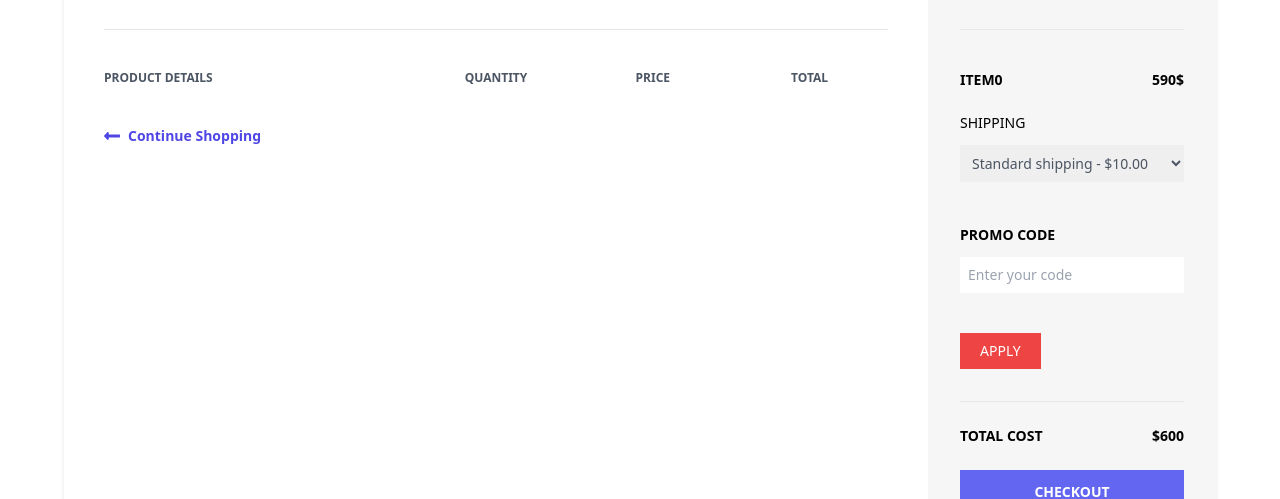
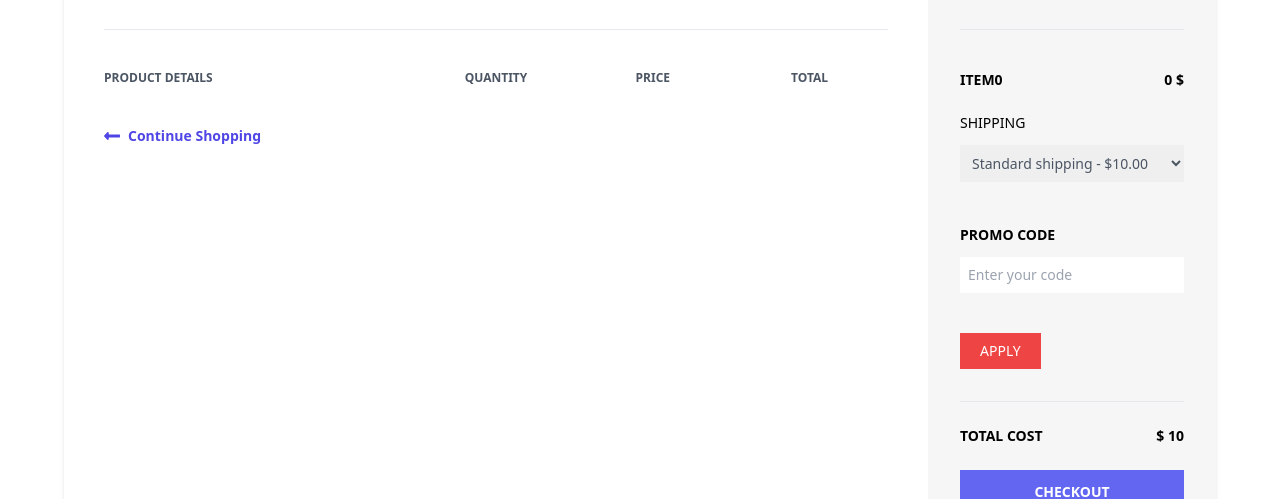
Before and after one commit to Indranil102/E-com, a React (Vite) app: page /cart in a window 1280 px wide. Shown: the part 205-704 px from the top of the page. Built offline with nearby package versions, Linux system fonts and the light colour scheme.

Commit message:
update cart

```diff
--- a/src/App.jsx
+++ b/src/App.jsx
@@ -56,6 +56,19 @@ function App() {
 
  }
 
+ //calculate total price
+
+ const getTotalPrice =() =>
+ {
+   const totalPrice= cart.reduce((total, cartReduceItem)=>{
+    return total +cartReduceItem.price* cartReduceItem.quantity;
+  },0)
+
+  return totalPrice;
+ }
+
+
+
 
   return (
     <>
@@ -64,7 +77,9 @@ function App() {
         <Navbar cart={cart}/>
         <Routes>
           <Route path="/"element={<Home/>}/>
-          <Route path="/cart" element= {<Cart cart={cart} handleDec={handleDec}  handleInc={handleInc} handleRemove={handleRemove} />}/>
+          <Route path="/cart" element= {<Cart cart={cart} handleDec={handleDec}  handleInc={handleInc} handleRemove={handleRemove}
+          getTotalPrice={getTotalPrice} />}/>
+
           <Route path="/allProduct" element= {<AllProduct AddToCart={AddToCart}/>}/>
           <Route path="/login" element= {<Login/>}/>
           <Route path="/signup" element= {<Signup/>}/>
--- a/src/pages/Cart/Cart.jsx
+++ b/src/pages/Cart/Cart.jsx
@@ -1,6 +1,17 @@
+import { useState } from "react";
 
 
-const Cart = ({cart, handleInc, handleDec , handleRemove}) => {
+const Cart = ({cart, handleInc, handleDec , handleRemove, getTotalPrice}) => {
+
+  const [promocode, setPromoCode] = useState("")
+  const [discount , setDiscount]=useState(0)
+  const applyPromoCode=()=>{
+    if(promocode == "DISCOUNT10"){
+
+    }else{
+      alert("INVALID PROMOCODE")
+    }
+  }
 
 
   return (
@@ -66,7 +77,7 @@ const Cart = ({cart, handleInc, handleDec , handleRemove}) => {
         <h1 className="font-semibold text-2xl border-b pb-8">Order Summary</h1>
         <div className="flex justify-between mt-10 mb-5">
           <span className="font-semibold text-sm uppercase">ITEM{cart.length} </span>
-          <span className="font-semibold text-sm">590$</span>
+          <span className="font-semibold text-sm">{getTotalPrice()} $</span>
         </div>
         <div>
           <label className="font-medium inline-block mb-3 text-sm uppercase">Shipping</label>
@@ -76,13 +87,16 @@ const Cart = ({cart, handleInc, handleDec , handleRemove}) => {
         </div>
         <div className="py-10">
           <label for="promo" className="font-semibold inline-block mb-3 text-sm uppercase">Promo Code</label>
-          <input type="text" id="promo" placeholder="Enter your code" className="p-2 text-sm w-full"/>
+          <input type="text" id="promo" placeholder="Enter your code" className="p-2 text-sm w-full"
+          value={promocode}
+          onChange={()=>setPromoCode(e.target.value)}/>
         </div>
-        <button className="bg-red-500 hover:bg-red-600 px-5 py-2 text-sm text-white uppercase">Apply</button>
+        <button className="bg-red-500 hover:bg-red-600 px-5 py-2 text-sm text-white uppercase"
+        onClick={applyPromoCode}>Apply</button>
         <div className="border-t mt-8">
           <div className="flex font-semibold justify-between py-6 text-sm uppercase">
             <span>Total cost</span>
-            <span>$600</span>
+            <span>$ {getTotalPrice()+10}</span>
           </div>
           <button className="bg-indigo-500 font-semibold hover:bg-indigo-600 py-3 text-sm text-white uppercase w-full">Checkout</button>
         </div>
```
